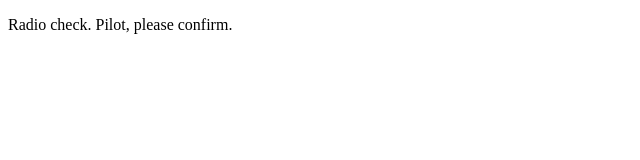
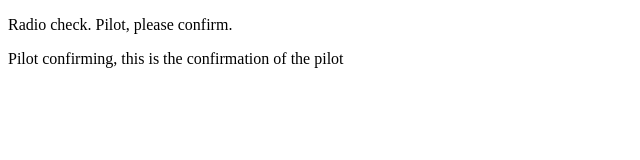
Before and after one commit to turbojoe22/Lesson-22-Studio, a plain HTML site: page index.html in a window 1280 px wide. Shown: the whole page, without its empty margins (0-640 px from the left). Drawn offline with Linux system fonts and the light colour scheme.

Commit message:
responded to control

```diff
--- a/index.html
+++ b/index.html
@@ -2,5 +2,6 @@
 <html>
    <body>
       <p>Radio check. Pilot, please confirm.</p>
+      <p>Pilot confirming, this is the confirmation of the pilot</p>
    </body>
 </html>
```
